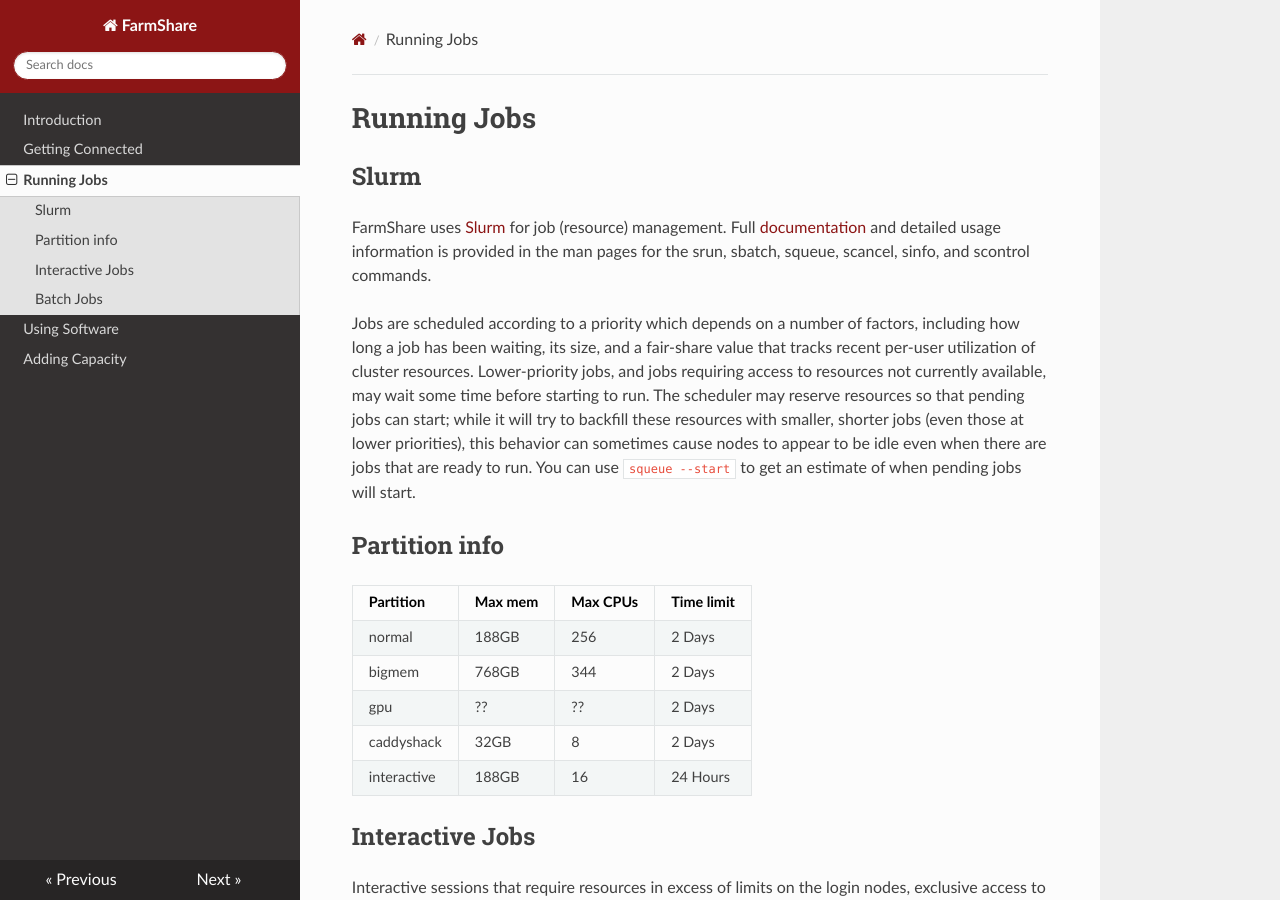
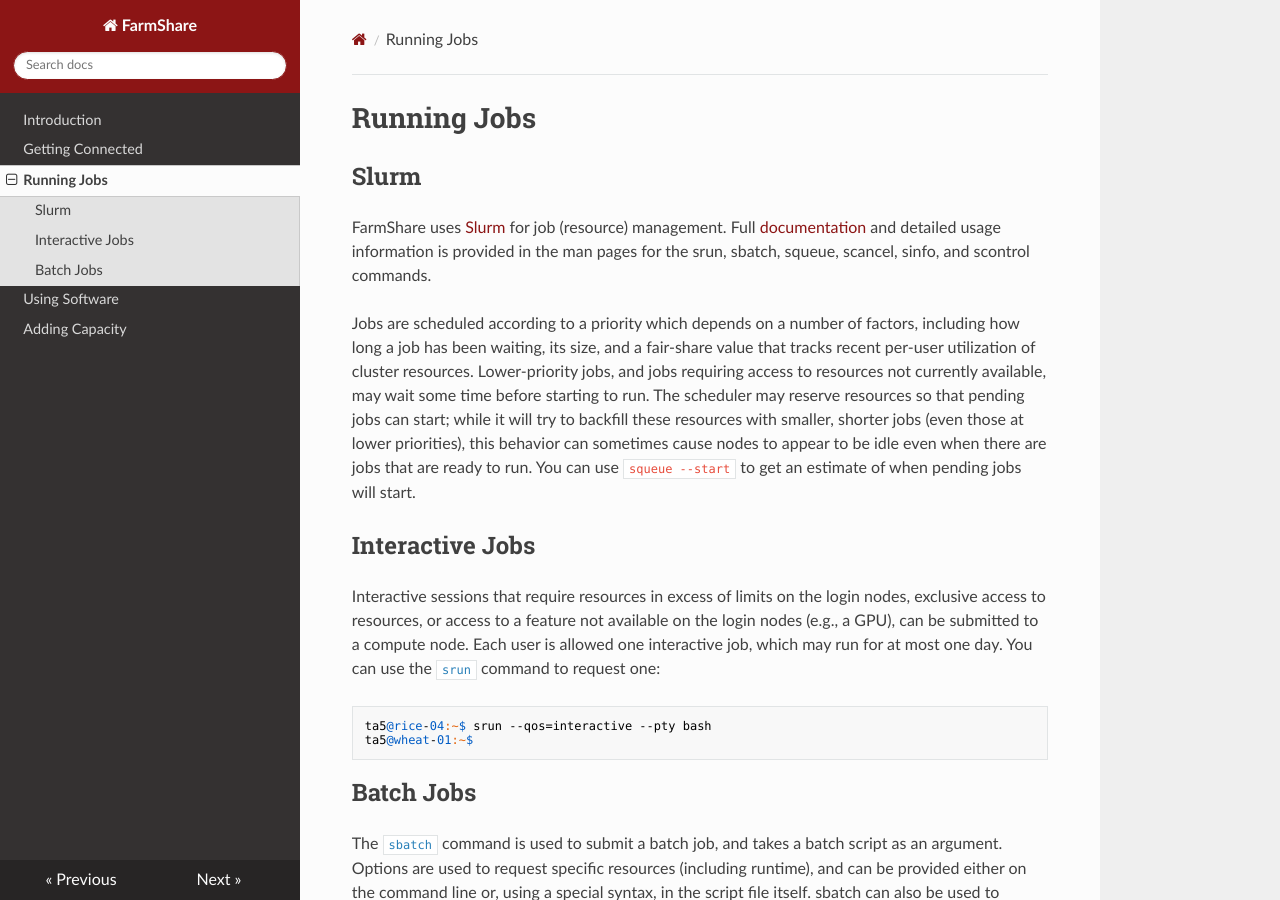
Before and after one commit to stanford-rc/farmshare-docs, an MkDocs documentation site: the page built from docs/slurm.md, in a window 1280 px wide and 900 px high. Built offline with MkDocs 1.6.1, drawn with Linux system fonts in a browser that asks for light colours; nearby versions of some CDN libraries.

Commit message:
Update slurm.md

```diff
--- a/docs/slurm.md
+++ b/docs/slurm.md
@@ -5,18 +5,6 @@
 FarmShare uses [Slurm](https://slurm.schedmd.com/) for job (resource) management. Full [documentation](https://slurm.schedmd.com/documentation.html) and detailed usage information is provided in the man pages for the srun, sbatch, squeue, scancel, sinfo, and scontrol commands.
 
 Jobs are scheduled according to a priority which depends on a number of factors, including how long a job has been waiting, its size, and a fair-share value that tracks recent per-user utilization of cluster resources. Lower-priority jobs, and jobs requiring access to resources not currently available, may wait some time before starting to run. The scheduler may reserve resources so that pending jobs can start; while it will try to backfill these resources with smaller, shorter jobs (even those at lower priorities), this behavior can sometimes cause nodes to appear to be idle even when there are jobs that are ready to run. You can use `squeue --start` to get an estimate of when pending jobs will start.
-
-## Partition info
-
-Partition    | Max mem | Max CPUs | Time limit
------------- | ------- | -------- |----------
- normal      | 188GB   | 256      | 2 Days
- bigmem      | 768GB   | 344      | 2 Days
- gpu         | ??      | ??       | 2 Days
- caddyshack  | 32GB    | 8        | 2 Days
- interactive | 188GB   | 16       | 24 Hours
-
-
 
 ## Interactive Jobs
 
```
